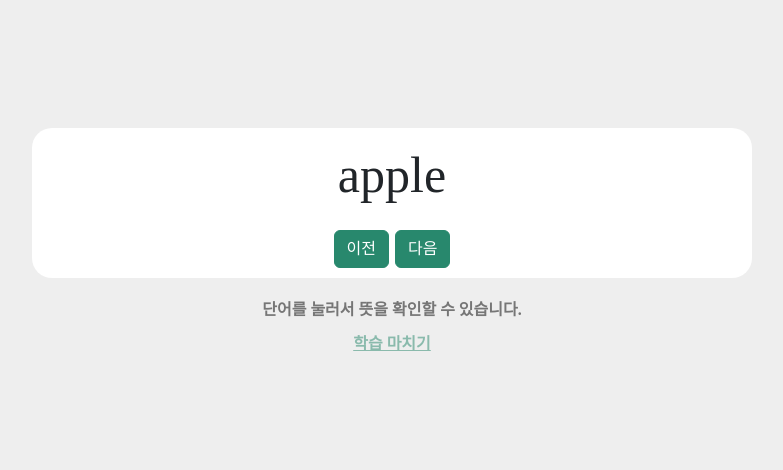
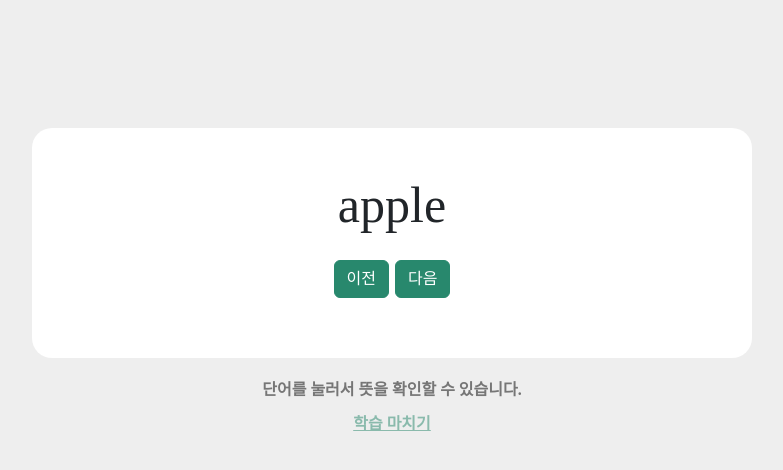
Before and after one commit to yiseojun/Vocabulary, a plain HTML site: page voca.html in a window 1280 px wide. Shown: the whole page, without its empty margins (248-1031 px from the left). Drawn offline with nearby package versions, Linux system fonts and the light colour scheme; a web font is replaced by a local one.

Commit message:
Update style.css

```diff
--- a/style.css
+++ b/style.css
@@ -62,3 +62,7 @@ footer p{
     font-size:14px;
     font-weight:600;
 }
+#square{
+    padding-top: 30px;
+    padding-bottom: 50px;
+}
```
